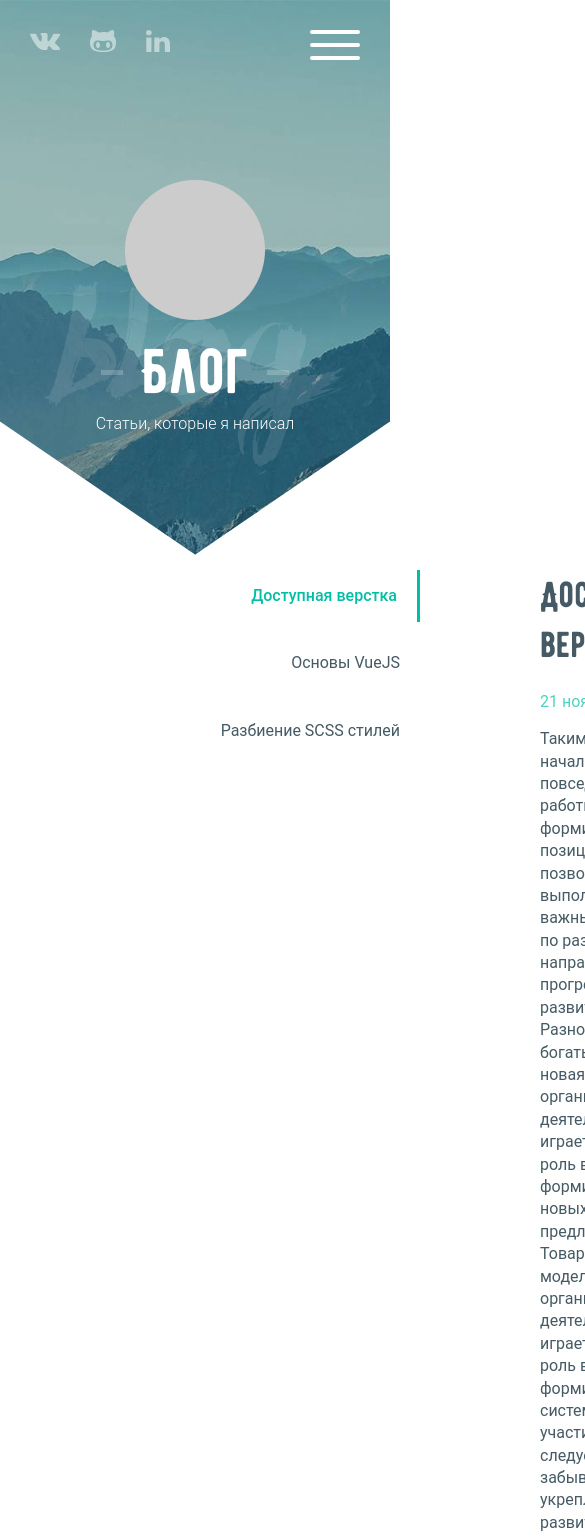
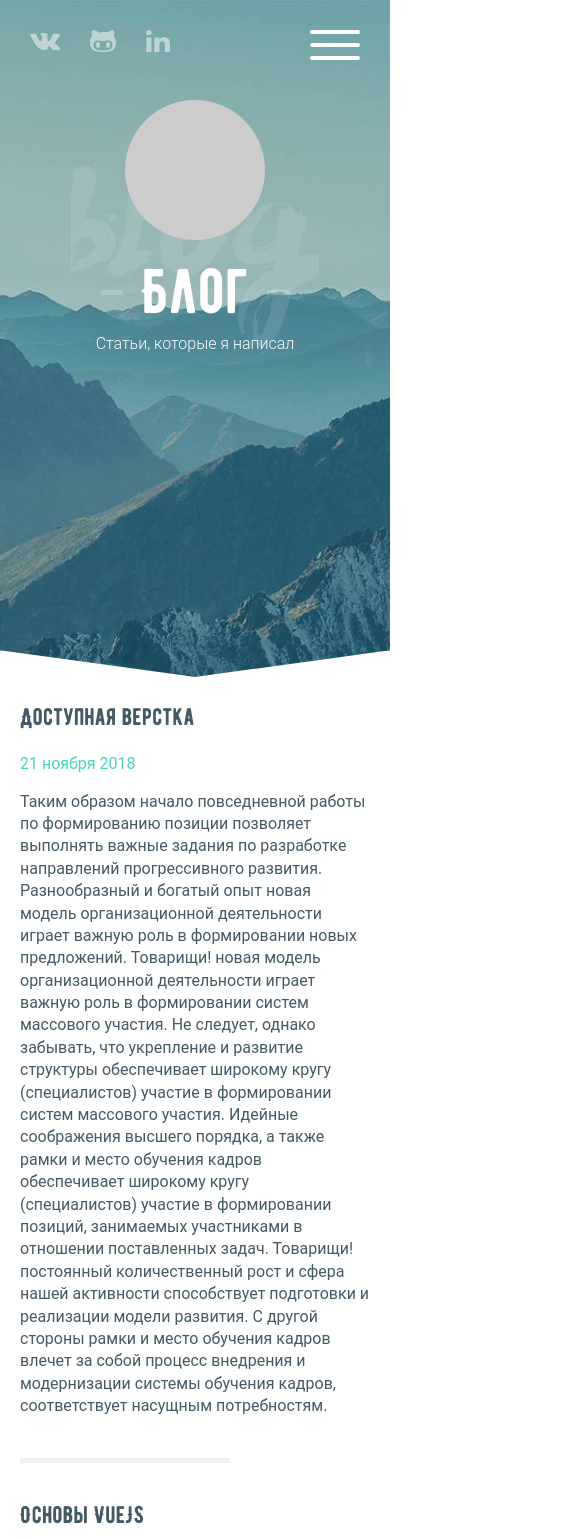
Before and after one commit to BeMoreHuman/BeMoreHuman.github.io, a Vue app: page /blog in a window 390 px wide. Shown: the top 1539 px of the page, 585 px wide, since content can reach past the window. Built offline with nearby package versions, Linux system fonts and the light colour scheme; a web font is replaced by a local one.

Commit message:
blog page mobile view

```diff
--- a/src/components/BlogPost.vue
+++ b/src/components/BlogPost.vue
@@ -68,5 +68,14 @@ export default {
       height: 0;
     }
   }
+  @media all and (max-width: 767px) {
+    padding: 40px 0;
+    &__title {
+      font-size: 24px;
+    }
+    &:last-child {
+      padding-bottom: 0;
+    }
+  }
 }
 </style>
--- a/src/views/Blog.vue
+++ b/src/views/Blog.vue
@@ -195,4 +195,36 @@ export default {
     }
   }
 }
+@media all and (max-width: 767px) {
+  .hero-section {
+    padding-top: 100px;
+    padding-bottom: 0;
+    min-height: auto;
+    height: 90vh;
+  }
+  .hero-block {
+    padding: 0;
+  }
+  .blog-section__triangles {
+    height: 30px;
+  }
+  .blog__container {
+    display: block;
+    padding: 20px;
+    max-width: 100%;
+  }
+  .blog-aside {
+    display: none;
+  }
+  .blog__wrapper {
+    padding-left: 0;
+    max-width: 100%;
+  }
+  .blog {
+    padding-bottom: 0;
+  }
+  .blog-section {
+    padding-bottom: 205px;
+  }
+}
 </style>
```
Also changed, not shown: 1 other file (tests, documents, lock files or other folders).
